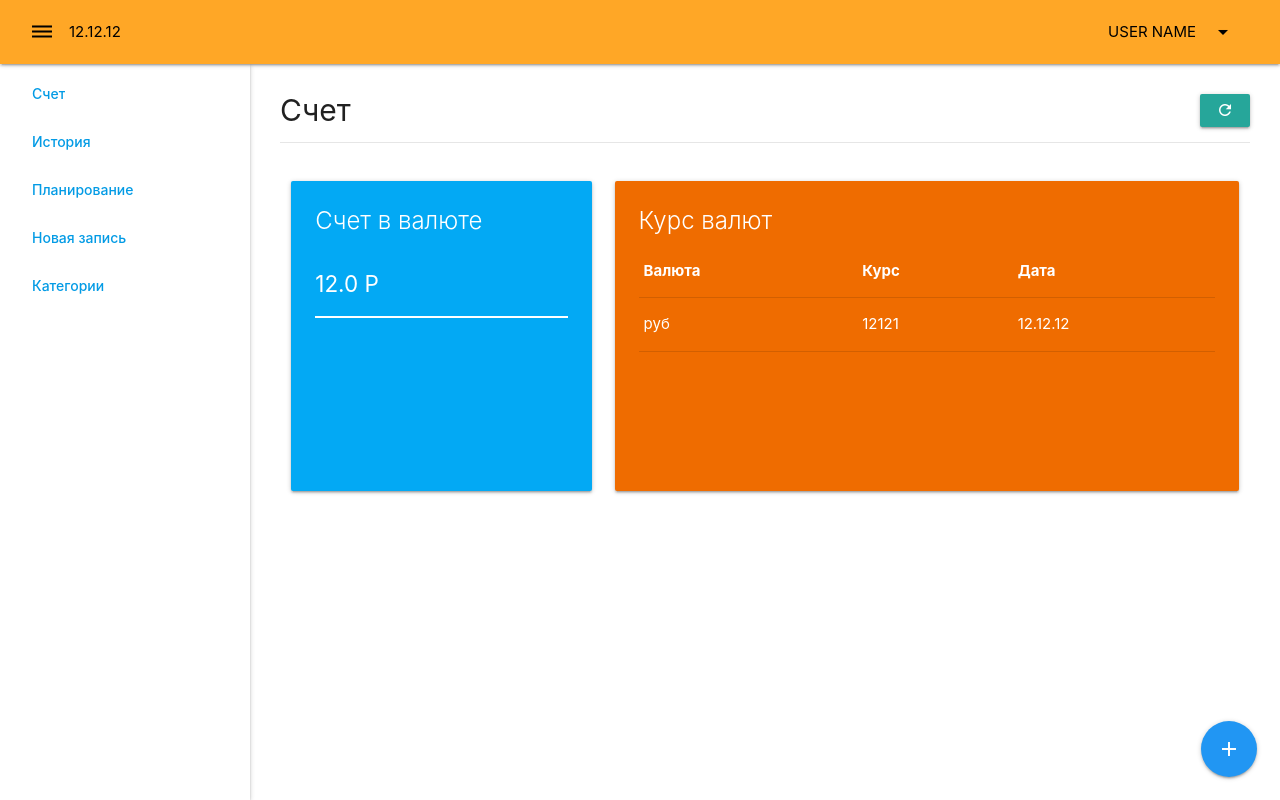
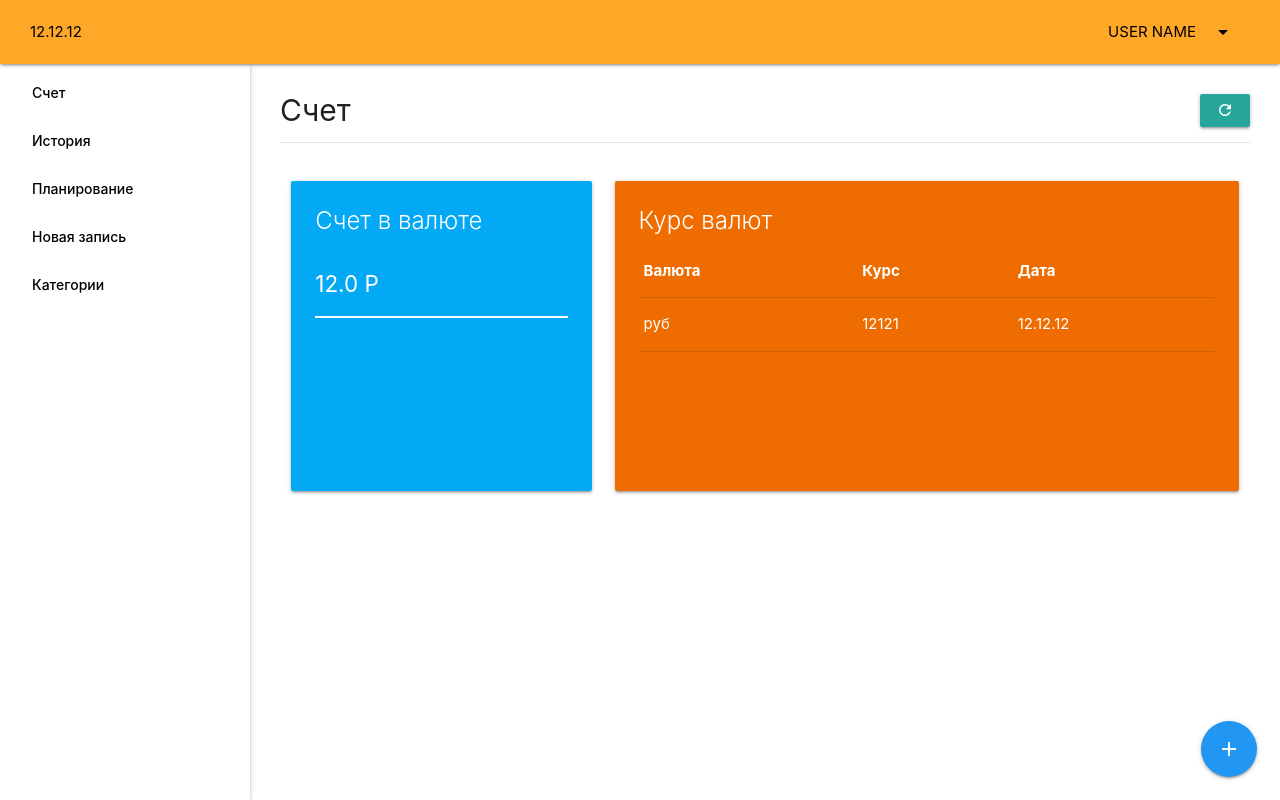
Before and after one commit to AlinaK96/CRM-system, a Vue app: page / in a window 1280 px wide. Built offline with nearby package versions, Linux system fonts and the light colour scheme.

Commit message:
доработка layout и изменение стилизации

```diff
--- a/src/components/app/NavbarNavigation.vue
+++ b/src/components/app/NavbarNavigation.vue
@@ -2,9 +2,7 @@
     <nav class="navbar orange lighten-1">
         <div class="nav-wrapper">
             <div class="navbar-left">
-                <a href="#">
-                <i class="material-icons black-text">dehaze</i>
-                </a>
+
                 <span class="black-text">12.12.12</span>
             </div>
 
--- a/src/components/app/SidebarNavigation.vue
+++ b/src/components/app/SidebarNavigation.vue
@@ -1,13 +1,13 @@
 <template>
     <ul class="sidenav app-sidenav open">
-        <li>
+        <li class="waves-effect waves-orange">
         <router-link
         v-for="link in links"
         :key="link.url"
         active-class="active"
         :to="link.url"
         >
-        <a href="#" class="waves-effect waves-orange pointer">{{ link.title  }}</a>
+        <a href="#" class="black-text pointer">{{ link.title  }}</a>
         </router-link></li>
 
     </ul>
--- a/src/layouts/MainLayout.vue
+++ b/src/layouts/MainLayout.vue
@@ -1,7 +1,7 @@
 <template>
     <div class="app-main-layout">
 
-      <NavbarNavigation />
+      <NavbarNavigation/>
       <SidebarNavigation />
 
 
```
